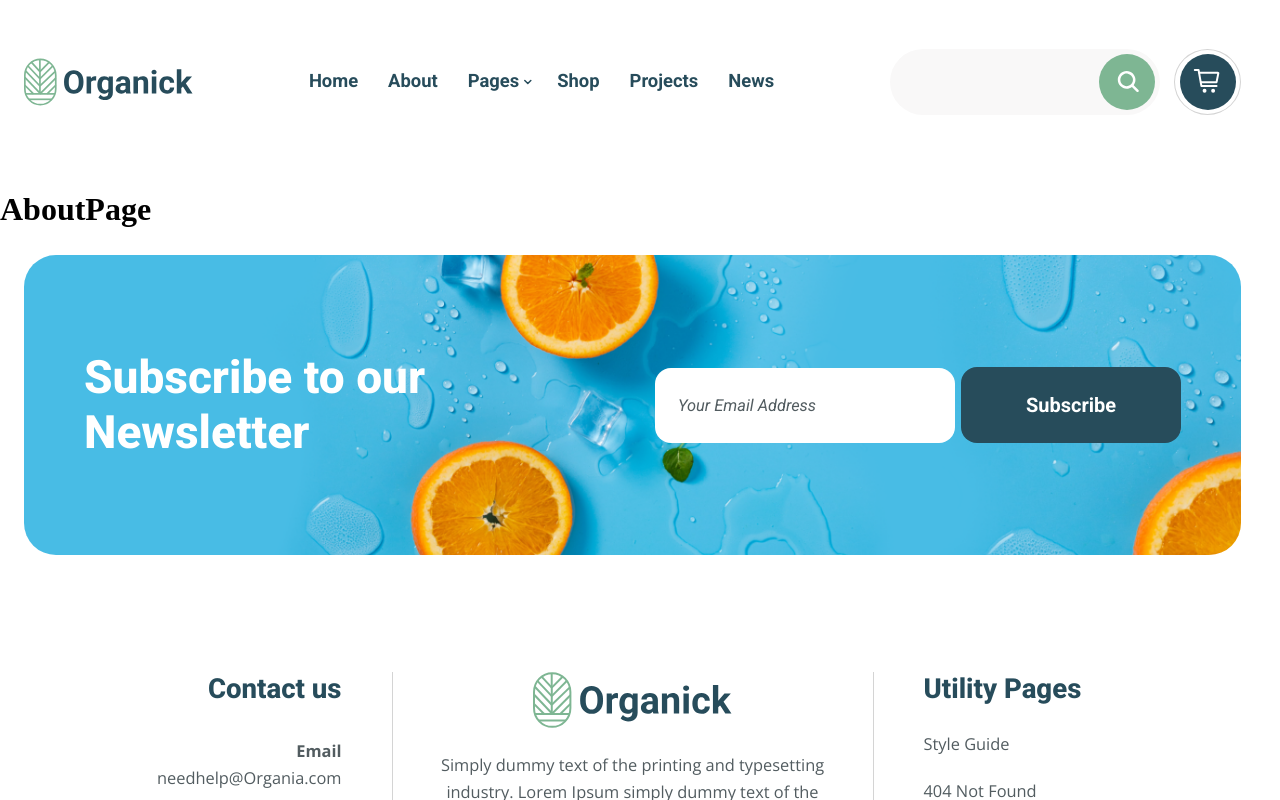
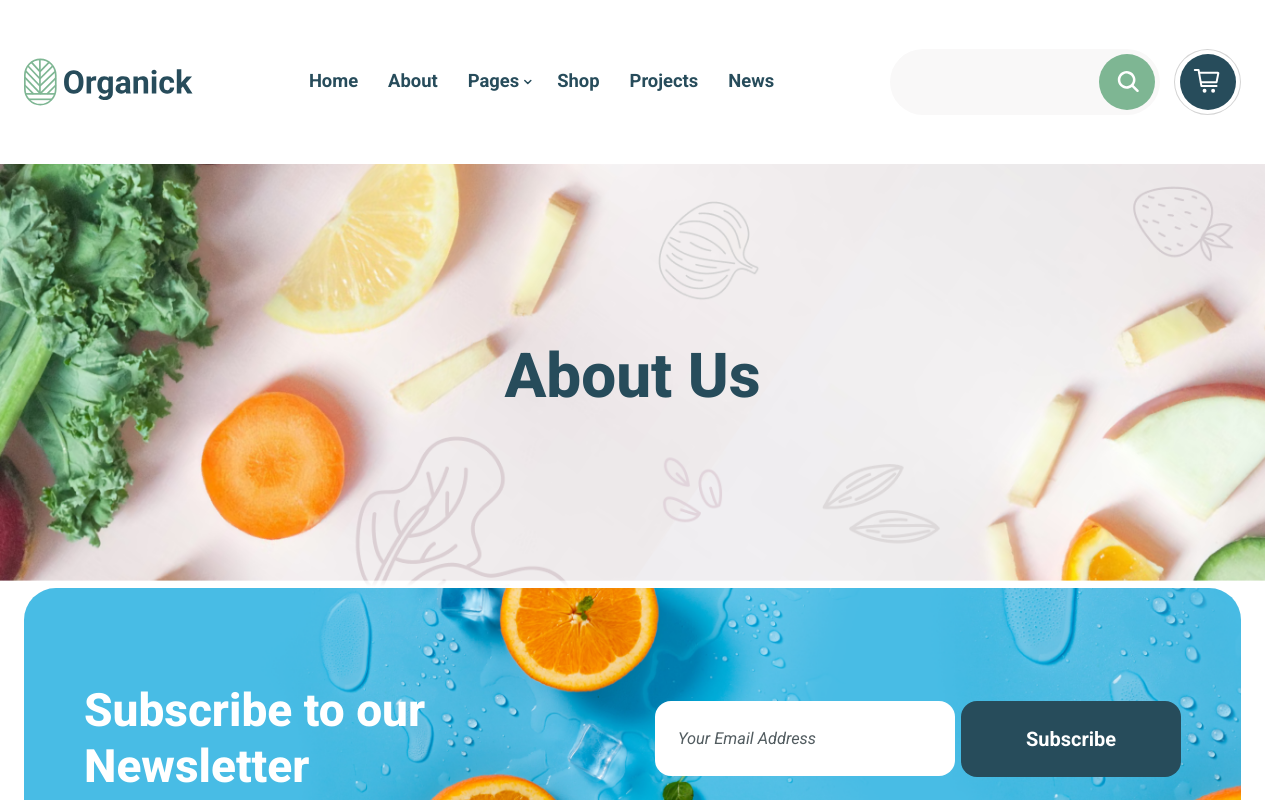
Before and after one commit to RusikHunter/Organick, a React (Vite) app in the folder frontend/: page /about in a window 1280 px wide. Shown: the top 800 px of the page. Built offline with nearby package versions, Linux system fonts and the light colour scheme.

Commit message:
feat(subintroblock): create SubIntroBlock component

```diff
--- /dev/null
+++ b/frontend/src/components/SubIntroBlock/SubIntroBlock.scss
@@ -0,0 +1,32 @@
+@use "../../styles/index" as *;
+
+.subintro {
+    background-repeat: no-repeat;
+    background-size: cover;
+
+    &__inner {}
+
+    &__row {
+        padding-block: 195px;
+
+        @include laptop {
+            padding-block: 175px;
+        }
+
+        @include tablet {
+            padding-block: 155px;
+        }
+
+        @include mobile {
+            padding-block: 105px;
+        }
+
+        @include mobile-small {
+            padding-block: 85px;
+        }
+    }
+
+    &__title {
+        margin-inline: auto;
+    }
+}
--- /dev/null
+++ b/frontend/src/components/SubIntroBlock/SubIntroBlock.tsx
@@ -0,0 +1,22 @@
+import "./SubIntroBlock.scss"
+
+type SubIntroBlockProps = {
+    title: string,
+    backgroundImageURL: string
+}
+
+function SubIntroBlock({ title, backgroundImageURL }: SubIntroBlockProps) {
+    return (
+        <section className="subintro" style={{ backgroundImage: `url(${backgroundImageURL})` }}>
+            <div className="subintro__inner container">
+                <div className="subintro__row row">
+                    <h1 className="subintro__title h1">
+                        {title}
+                    </h1>
+                </div>
+            </div>
+        </section>
+    )
+}
+
+export default SubIntroBlock
--- a/frontend/src/pages/AboutPage/AboutPage.tsx
+++ b/frontend/src/pages/AboutPage/AboutPage.tsx
@@ -1,7 +1,10 @@
+import SubIntroBlock from "../../components/SubIntroBlock/SubIntroBlock"
+import AboutUsBackgroundImage from "../../images/images/background-about-us.png"
+
 function AboutPage() {
     return (
         <>
-            <h1>AboutPage</h1>
+            <SubIntroBlock title="About Us" backgroundImageURL={AboutUsBackgroundImage} />
         </>
     )
 }
```
Also changed, not shown: frontend/src/images/images/background-about-us.png (added).
